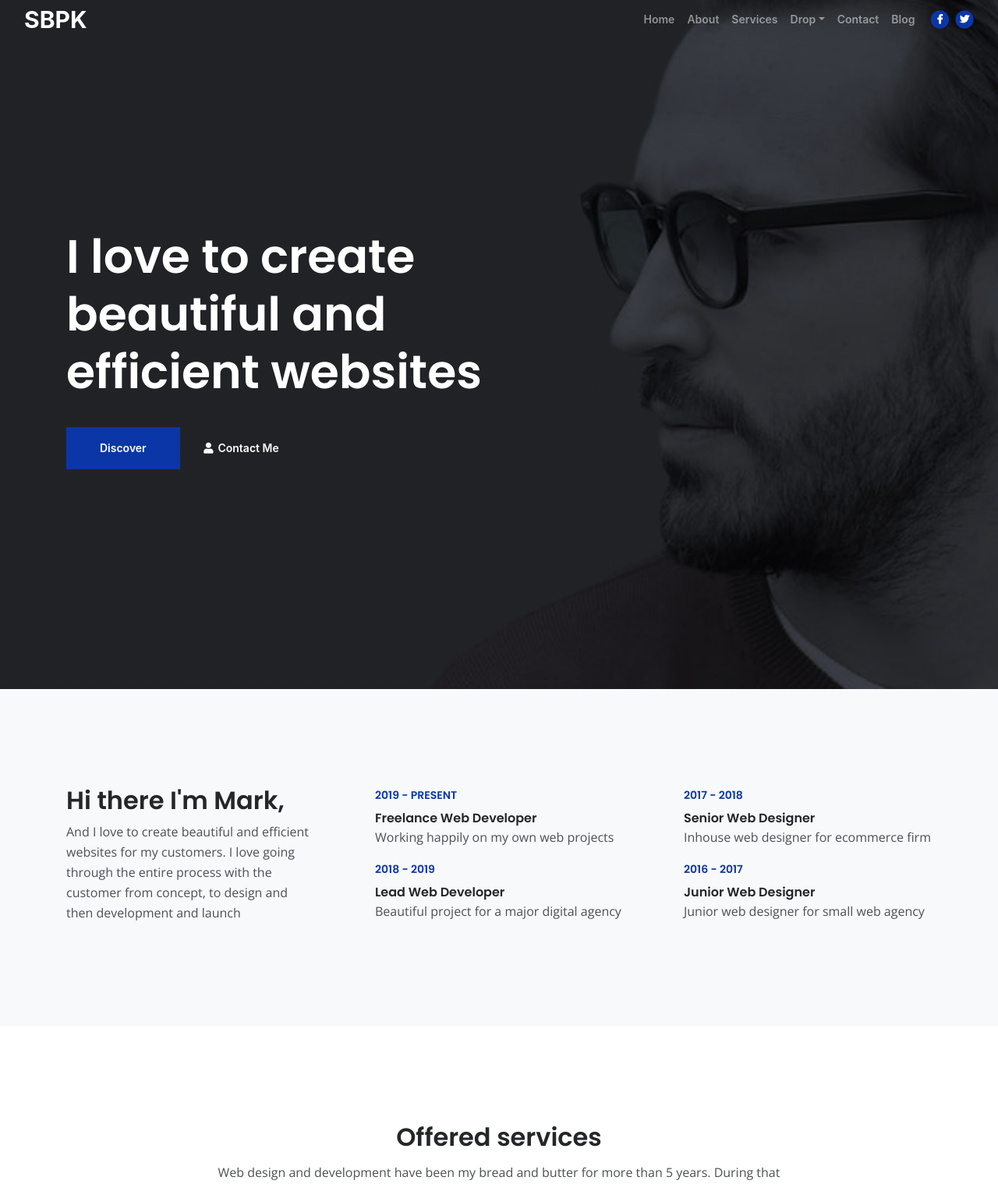
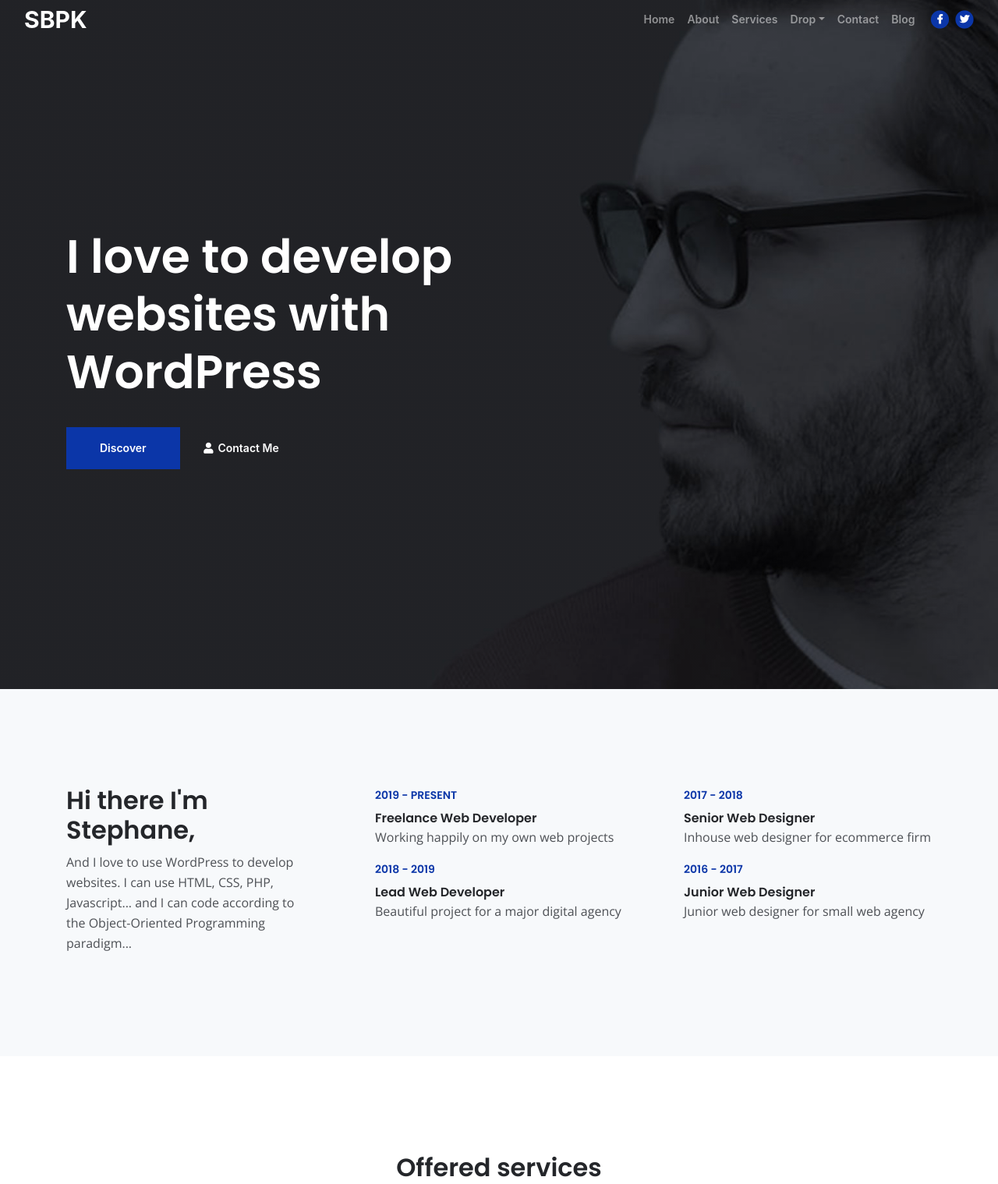
Before and after one commit to Pengsifan74/wp-mysite, a WordPress theme: the page made by public/content/themes/wp-sbpk/index.php in a window 1280 px wide. Shown: the top 1519 px of the page at 78% size. Run offline with PHP 8.4 and a stand-in for WordPress, Linux system fonts and the light colour scheme; the site name, menu and one post (Sample post) are stand-ins, and other content is empty; some libraries are stand-ins or nearby versions.

Commit message:
Text remplace some text in two files

```diff
--- a/public/content/themes/wp-sbpk/partials/header.tpl.php
+++ b/public/content/themes/wp-sbpk/partials/header.tpl.php
@@ -17,7 +17,7 @@ if($backgroundImage) {
             <div class="row">
                 <div class="col-lg-6">
                     <div class="text-container">
-                        <h1 class="h1-large">I love to create beautiful and efficient websites</h1>
+                        <h1 class="h1-large">I love to develop websites with WordPress</h1>
                         <a class="btn-solid-lg page-scroll" href="#about">Discover</a>
                         <a class="btn-outline-lg page-scroll" href="#contact"><i class="fas fa-user"></i>Contact Me</a>
                     </div> <!-- end of text-container -->
--- a/public/content/themes/wp-sbpk/partials/home/about.tpl.php
+++ b/public/content/themes/wp-sbpk/partials/home/about.tpl.php
@@ -4,8 +4,8 @@
             <div class="row">
                 <div class="col-lg-4">
                     <div class="text-container first">
-                        <h2>Hi there I'm Mark,</h2>
-                        <p>And I love to create beautiful and efficient websites for my customers. I love going through the entire process with the customer from concept, to design and then development and launch</p>
+                        <h2>Hi there I'm Stephane,</h2>
+                        <p>And I love to use WordPress to develop websites. I can use HTML, CSS, PHP, Javascript... and I can code according to the Object-Oriented Programming paradigm...</p>
                     </div> <!-- end of text-container -->
                 </div> <!-- end of col -->
                 <div class="col-lg-4">
```
